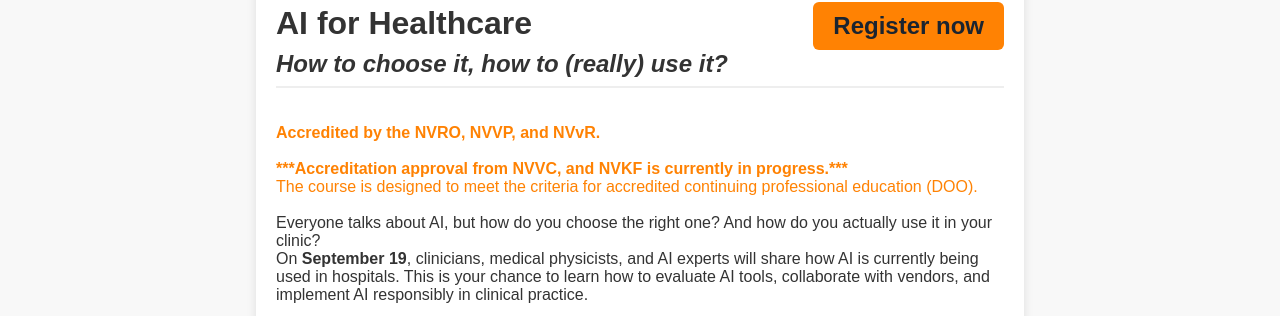
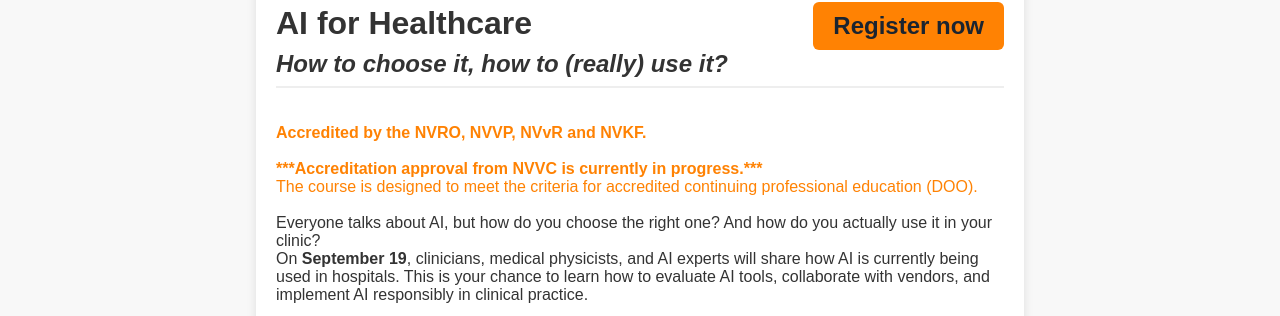
Before and after one commit to marliebesouw/marliebesouw.github.io, a Jekyll site: the page built from index.md, in a window 1280 px wide. Shown: the part 311-627 px from the top of the page. Built offline with Jekyll 4.4.1, drawn with Linux system fonts in a browser that asks for light colours.

Commit message:
accreditation nvkf

```diff
--- a/index.md
+++ b/index.md
@@ -24,8 +24,8 @@
 
 <div class="content">
   <p>
-    <span style="color: #FF8203;"><strong> Accredited by the NVRO, NVVP, and NVvR.<br><br>
-    ***Accreditation approval from NVVC, and NVKF is currently in progress.***</strong><br>
+    <span style="color: #FF8203;"><strong> Accredited by the NVRO, NVVP, NVvR and NVKF.<br><br>
+    ***Accreditation approval from NVVC is currently in progress.***</strong><br>
     The course is designed to meet the criteria for accredited continuing professional education (DOO).</span>
     <br><br>
       Everyone talks about AI, but how do you choose the right one? And how do you actually use it in your clinic? <br>
```
